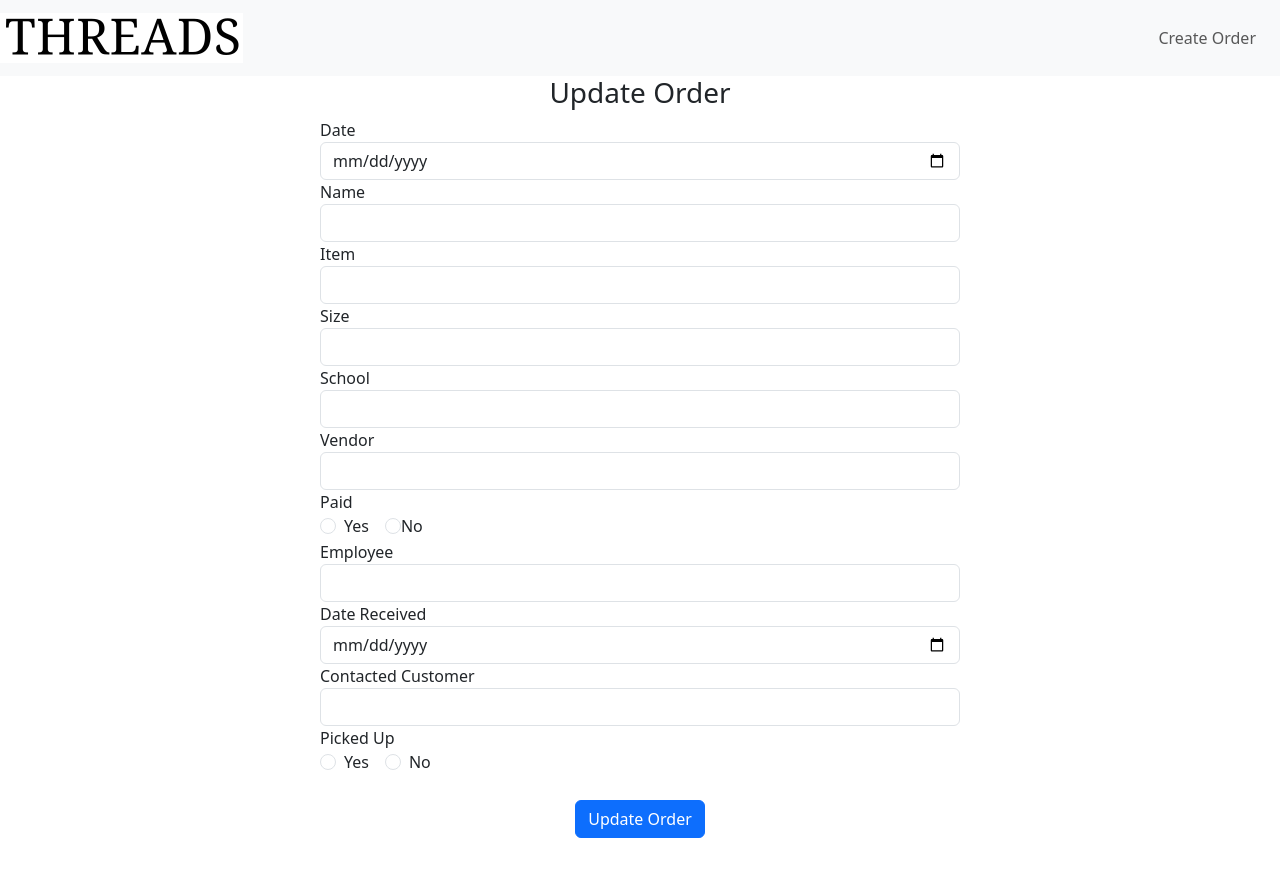
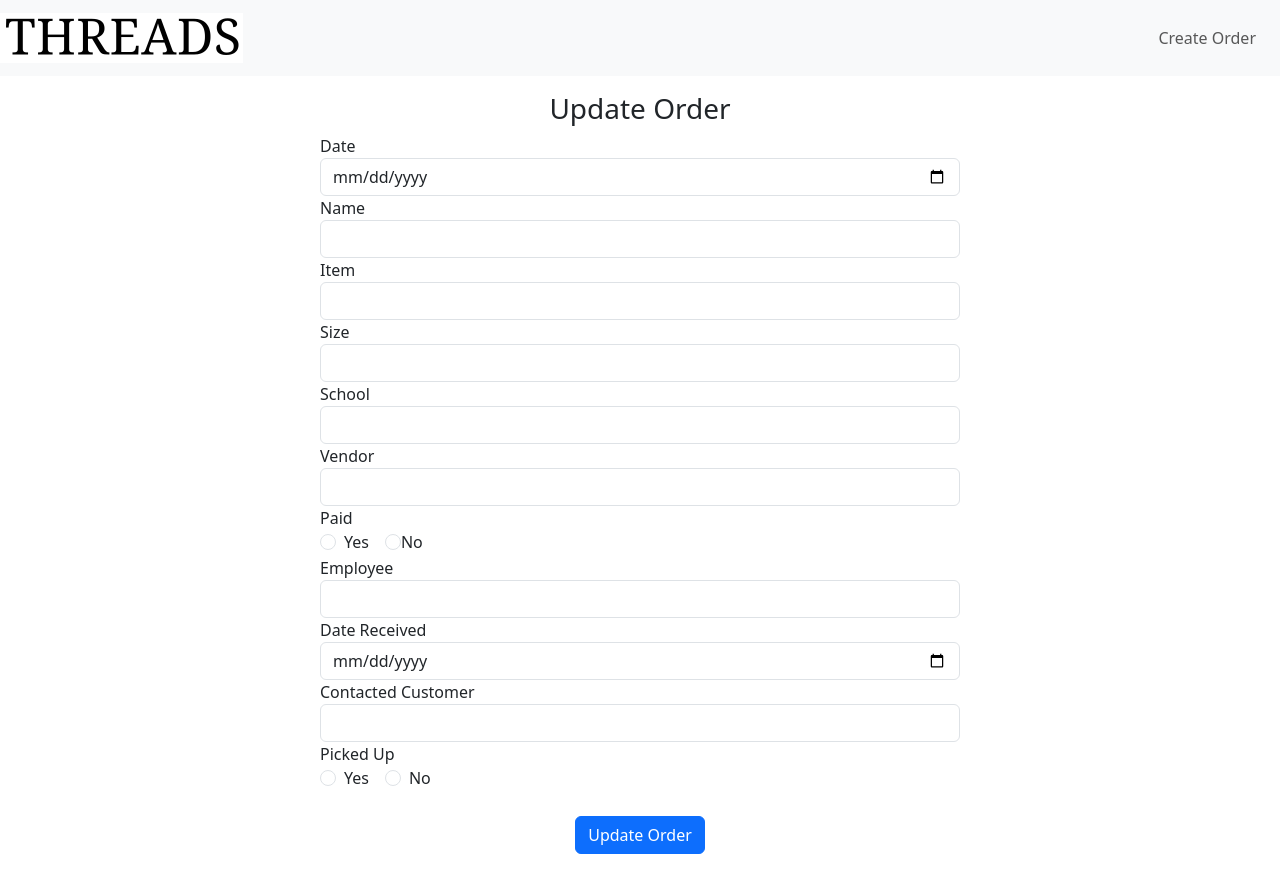
Before and after one commit to mlgoldstein28/threads-college, a React (Create React App) app in the folder client/: page /edit/1 in a window 1280 px wide. Before the commit the page ends 838 px from the top, so only its background shows below. Built offline with nearby package versions, Linux system fonts and the light colour scheme; no server answers.

Commit message:
Header margins

```diff
--- a/client/src/components/edit.js
+++ b/client/src/components/edit.js
@@ -79,7 +79,7 @@ export default function Edit() {
         }
 
         return (
-            <div className="w-50 m-auto">
+            <div className="w-50 m-auto mt-3">
               <h3 className="text-center">Update Order</h3>
               <form onSubmit={onSubmit}>
                 <div className="form-group">
@@ -243,7 +243,7 @@ export default function Edit() {
                     </div>
                 </div>
                 <br />
-                <div className="form-group text-center">
+                <div className="form-group text-center mb-3">
                     <input
                         type="submit"
                         value="Update Order"
--- a/client/src/components/recordList.js
+++ b/client/src/components/recordList.js
@@ -78,7 +78,7 @@ export default function RecordList() {
     }
     return (
         <div>
-            <h3>Current Orders</h3>
+            <h3 className="mt-3 ms-3">Current Orders</h3>
             <table className="table table-striped mt-3">
                 <thead>
                     <tr>
```
